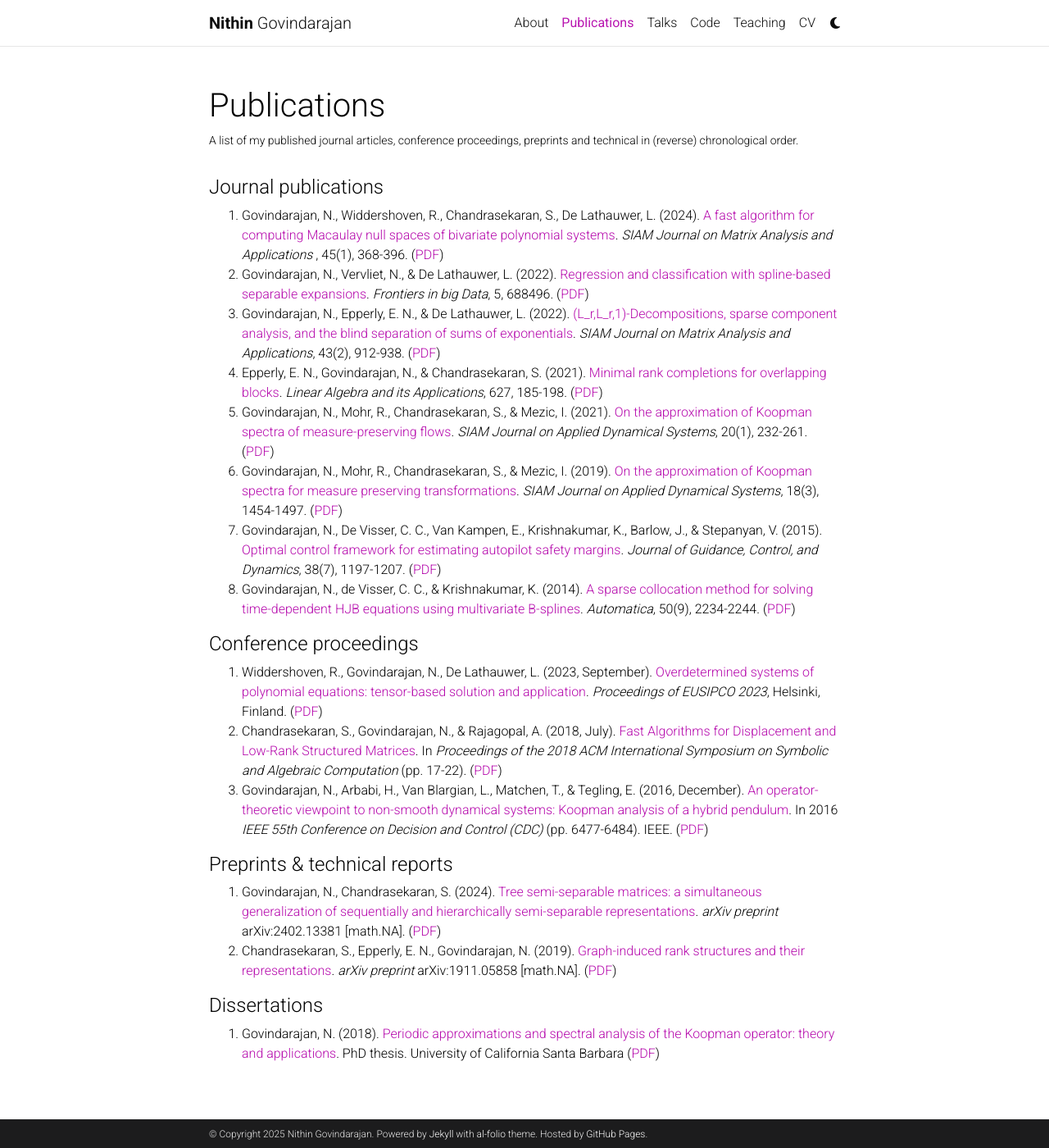
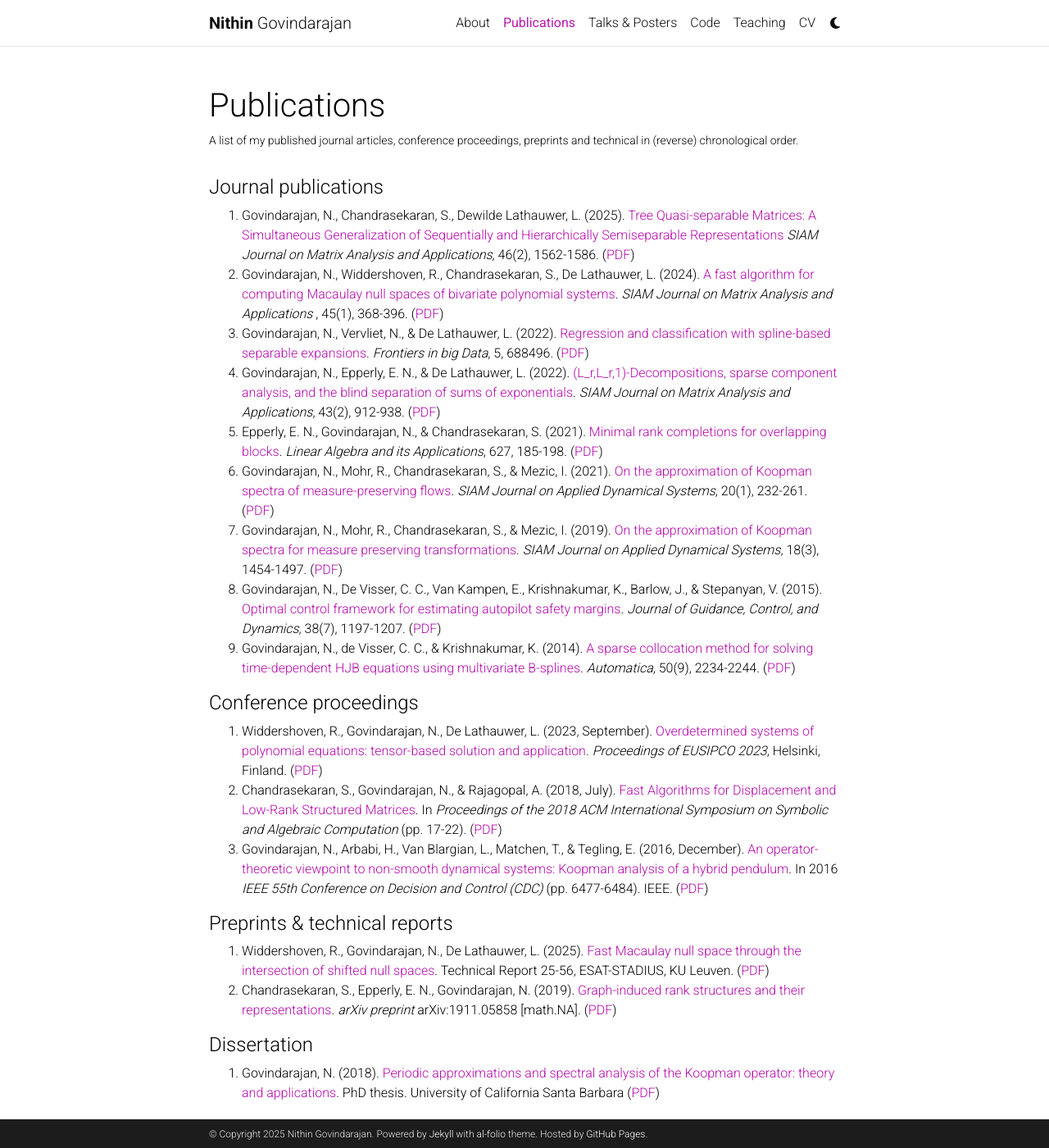
Before and after one commit to nithingovindarajan/nithingovindarajan.github.io, a Jekyll site: the page built from _pages/publications.md, in a window 1280 px wide and 1400 px high. Shown: the whole window at 82% size. Built offline with Jekyll 4.4.1, drawn with Linux system fonts in a browser that asks for light colours; full-size pictures stand in for the smaller copies a plugin makes; comment, search, counter and statistics services are not loaded; a style sheet for code colours, icons or effects is not loaded.

Commit message:
update website

```diff
--- a/_pages/publications.md
+++ b/_pages/publications.md
@@ -7,15 +7,17 @@
 nav_order: 1
 ---
 
+
 #### Journal publications
-1. Govindarajan, N.,  Widdershoven, R.,  Chandrasekaran, S., De Lathauwer, L. (2024). [A fast algorithm for computing Macaulay null spaces of bivariate polynomial systems](https://epubs.siam.org/doi/10.1137/23M1550414). *SIAM Journal on Matrix Analysis and Applications* , 45(1), 368-396.  ([PDF](https://ftp.esat.kuleuven.be/pub/stadius/ida/reports/23-16.pdf))
-2. Govindarajan, N., Vervliet, N., & De Lathauwer, L. (2022). [Regression and classification with spline-based separable expansions](https://www.frontiersin.org/articles/10.3389/fdata.2022.688496/full). *Frontiers in big Data*, 5, 688496. ([PDF](https://www.frontiersin.org/articles/10.3389/fdata.2022.688496/pdf))
-3. Govindarajan, N., Epperly, E. N., & De Lathauwer, L. (2022). [(L_r,L_r,1)-Decompositions, sparse component analysis, and the blind separation of sums of exponentials](https://epubs.siam.org/doi/abs/10.1137/21M1426444). *SIAM Journal on Matrix Analysis and Applications*, 43(2), 912-938. ([PDF](https://ftp.esat.kuleuven.be/pub/stadius/ida/reports/21-101.pdf))
-4. Epperly, E. N., Govindarajan, N., & Chandrasekaran, S. (2021). [Minimal rank completions for overlapping blocks](https://www.sciencedirect.com/science/article/abs/pii/S0024379521002469). *Linear Algebra and its Applications*, 627, 185-198. ([PDF](https://arxiv.org/pdf/2106.11267.pdf))
-5. Govindarajan, N., Mohr, R., Chandrasekaran, S., & Mezic, I. (2021). [On the approximation of Koopman spectra of measure-preserving flows](https://epubs.siam.org/doi/abs/10.1137/19M1282908). *SIAM Journal on Applied Dynamical Systems*, 20(1), 232-261. ([PDF](https://arxiv.org/pdf/1806.10296.pdf))
-6. Govindarajan, N., Mohr, R., Chandrasekaran, S., & Mezic, I. (2019). [On the approximation of Koopman spectra for measure preserving transformations](https://epubs.siam.org/doi/abs/10.1137/18M1175094). *SIAM Journal on Applied Dynamical Systems*, 18(3), 1454-1497. ([PDF](https://arxiv.org/pdf/1803.03920.pdf))
-7. Govindarajan, N., De Visser, C. C., Van Kampen, E., Krishnakumar, K., Barlow, J., & Stepanyan, V. (2015). [Optimal control framework for estimating autopilot safety margins](https://arc.aiaa.org/doi/abs/10.2514/1.G000271). *Journal of Guidance, Control, and Dynamics*, 38(7), 1197-1207. ([PDF]())
-8. Govindarajan, N., de Visser, C. C., & Krishnakumar, K. (2014). [A sparse collocation method for solving time-dependent HJB equations using multivariate B-splines](https://www.sciencedirect.com/science/article/abs/pii/S0005109814002878). *Automatica*, 50(9), 2234-2244. ([PDF]())
+1. Govindarajan, N.,  Chandrasekaran, S., Dewilde Lathauwer, L. (2025). [Tree Quasi-separable Matrices: A Simultaneous Generalization of Sequentially and Hierarchically Semiseparable Representations](https://epubs.siam.org/doi/abs/10.1137/24M1682348) *SIAM Journal on Matrix Analysis and Applications*, 46(2), 1562-1586. ([PDF](https://arxiv.org/pdf/2402.13381.pdf))
+2. Govindarajan, N.,  Widdershoven, R.,  Chandrasekaran, S., De Lathauwer, L. (2024). [A fast algorithm for computing Macaulay null spaces of bivariate polynomial systems](https://epubs.siam.org/doi/10.1137/23M1550414). *SIAM Journal on Matrix Analysis and Applications* , 45(1), 368-396.  ([PDF](https://ftp.esat.kuleuven.be/pub/stadius/ida/reports/23-16.pdf))
+3. Govindarajan, N., Vervliet, N., & De Lathauwer, L. (2022). [Regression and classification with spline-based separable expansions](https://www.frontiersin.org/articles/10.3389/fdata.2022.688496/full). *Frontiers in big Data*, 5, 688496. ([PDF](https://www.frontiersin.org/articles/10.3389/fdata.2022.688496/pdf))
+4. Govindarajan, N., Epperly, E. N., & De Lathauwer, L. (2022). [(L_r,L_r,1)-Decompositions, sparse component analysis, and the blind separation of sums of exponentials](https://epubs.siam.org/doi/abs/10.1137/21M1426444). *SIAM Journal on Matrix Analysis and Applications*, 43(2), 912-938. ([PDF](https://ftp.esat.kuleuven.be/pub/stadius/ida/reports/21-101.pdf))
+5. Epperly, E. N., Govindarajan, N., & Chandrasekaran, S. (2021). [Minimal rank completions for overlapping blocks](https://www.sciencedirect.com/science/article/abs/pii/S0024379521002469). *Linear Algebra and its Applications*, 627, 185-198. ([PDF](https://arxiv.org/pdf/2106.11267.pdf))
+6. Govindarajan, N., Mohr, R., Chandrasekaran, S., & Mezic, I. (2021). [On the approximation of Koopman spectra of measure-preserving flows](https://epubs.siam.org/doi/abs/10.1137/19M1282908). *SIAM Journal on Applied Dynamical Systems*, 20(1), 232-261. ([PDF](https://arxiv.org/pdf/1806.10296.pdf))
+7. Govindarajan, N., Mohr, R., Chandrasekaran, S., & Mezic, I. (2019). [On the approximation of Koopman spectra for measure preserving transformations](https://epubs.siam.org/doi/abs/10.1137/18M1175094). *SIAM Journal on Applied Dynamical Systems*, 18(3), 1454-1497. ([PDF](https://arxiv.org/pdf/1803.03920.pdf))
+8. Govindarajan, N., De Visser, C. C., Van Kampen, E., Krishnakumar, K., Barlow, J., & Stepanyan, V. (2015). [Optimal control framework for estimating autopilot safety margins](https://arc.aiaa.org/doi/abs/10.2514/1.G000271). *Journal of Guidance, Control, and Dynamics*, 38(7), 1197-1207. ([PDF]())
+9. Govindarajan, N., de Visser, C. C., & Krishnakumar, K. (2014). [A sparse collocation method for solving time-dependent HJB equations using multivariate B-splines](https://www.sciencedirect.com/science/article/abs/pii/S0005109814002878). *Automatica*, 50(9), 2234-2244. ([PDF]())
 
 #### Conference proceedings
 1. Widdershoven, R., Govindarajan, N., De Lathauwer, L. (2023, September). [Overdetermined systems of polynomial equations: tensor-based solution and application](https://kuleuven.limo.libis.be/discovery/search?query=any,contains,LIRIAS4090734&tab=LIRIAS&search_scope=lirias_profile&vid=32KUL_KUL:Lirias&offset=0). *Proceedings of EUSIPCO 2023*, Helsinki, Finland. ([PDF]())
@@ -23,9 +25,8 @@
 3. Govindarajan, N., Arbabi, H., Van Blargian, L., Matchen, T., & Tegling, E. (2016, December). [An operator-theoretic viewpoint to non-smooth dynamical systems: Koopman analysis of a hybrid pendulum](https://ieeexplore.ieee.org/abstract/document/7799266). In 2016 *IEEE 55th Conference on Decision and Control (CDC)* (pp. 6477-6484). IEEE. ([PDF](/assets/pdf/CDCpaperPendulum_final.pdf))
 
 #### Preprints & technical reports
-1. Govindarajan, N., Chandrasekaran, S. (2024). [Tree semi-separable matrices: a simultaneous generalization of sequentially and hierarchically semi-separable representations](https://arxiv.org/abs/2402.13381). *arXiv preprint* arXiv:2402.13381 [math.NA]. ([PDF](https://arxiv.org/pdf/2402.13381.pdf))
+1. Widdershoven, R., Govindarajan, N., De Lathauwer, L. (2025). [Fast Macaulay null space through the intersection of shifted null spaces](). Technical Report 25-56, ESAT-STADIUS, KU Leuven. ([PDF]())
 2. Chandrasekaran, S., Epperly, E. N., Govindarajan, N. (2019). [Graph-induced rank structures and their representations](https://arxiv.org/abs/1911.05858). *arXiv preprint* arXiv:1911.05858 [math.NA]. ([PDF](https://arxiv.org/pdf/1911.05858.pdf))
 
-
-#### Dissertations
+#### Dissertation
 1. Govindarajan, N. (2018). [Periodic approximations and spectral analysis of the Koopman operator: theory and applications](https://www.proquest.com/openview/8460f34e200557d7601c851619e1e108/1?pq-origsite=gscholar&cbl=18750&diss=y). PhD thesis. University of California Santa Barbara ([PDF](https://escholarship.org/content/qt7bf6218t/qt7bf6218t.pdf))
```
Also changed, not shown: _news/announcement_6.md (added, +8 -0 lines), _news/announcement_7.md (added, +8 -0 lines), _pages/talks.md (+7 -1 lines), 2 other files.
